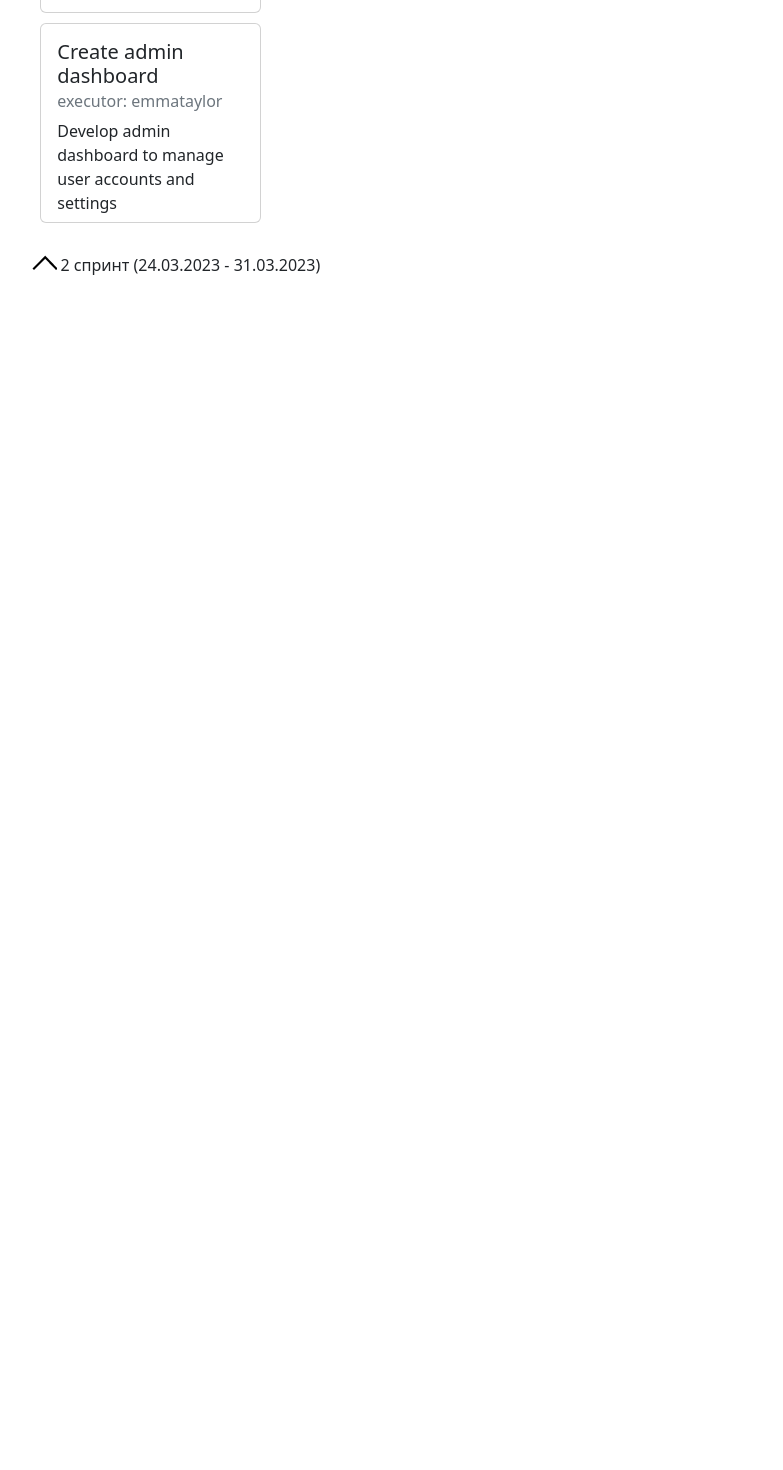
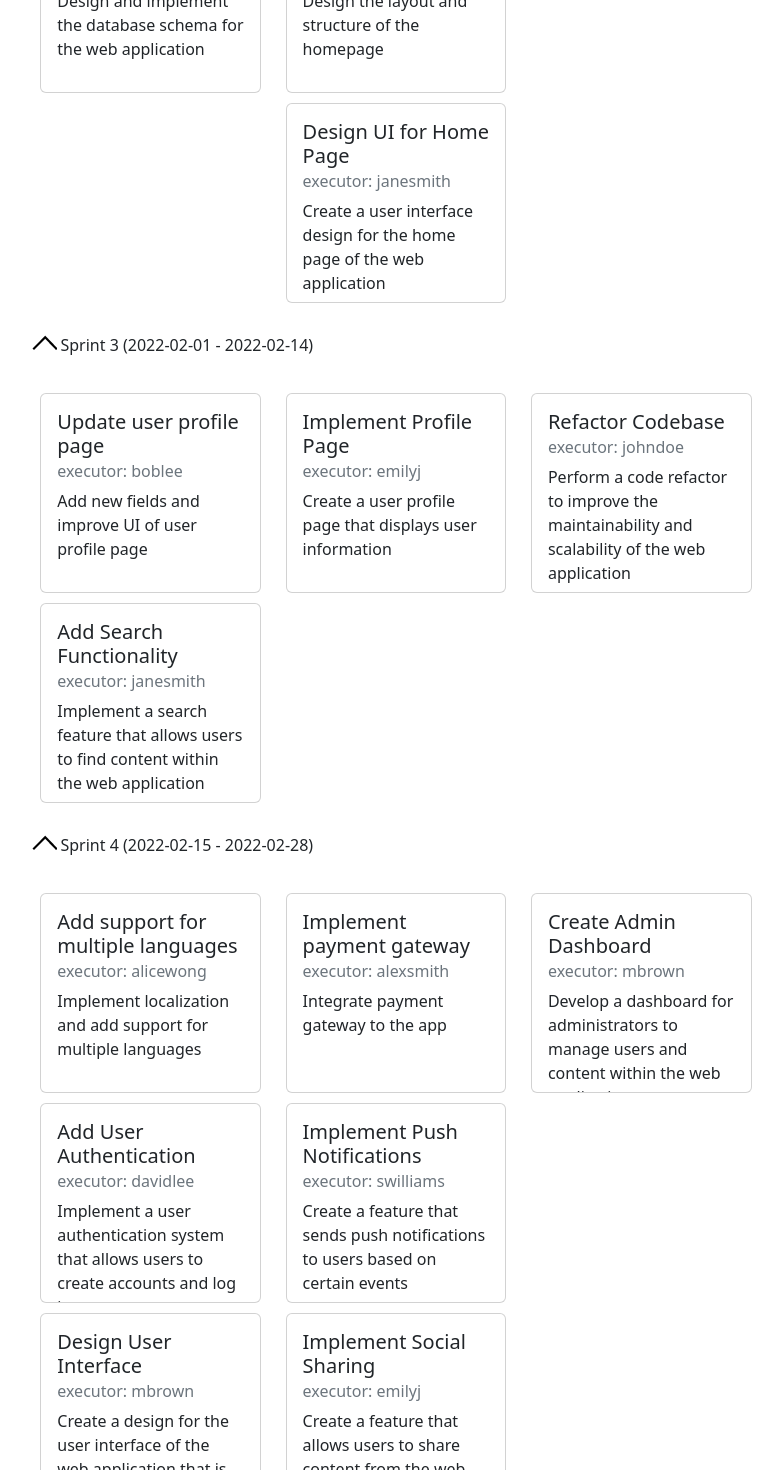
Before and after one commit to DibrovDru/Architecture.1, a React (Create React App) app in the folder frontend/my-app/: page /projects/1/tasks in a window 1280 px wide. Shown: the part 1080-2550 px from the top of the page, without its empty margins (244-1027 px from the left). Before the commit the page ends 1453 px from the top, so only its background shows below. Built offline with nearby package versions, Linux system fonts and the light colour scheme.

Commit message:
connect tasks with mob-x

```diff
--- a/frontend/my-app/src/components/tasks/Tasks.tsx
+++ b/frontend/my-app/src/components/tasks/Tasks.tsx
@@ -1,13 +1,40 @@
-import React from "react";
+import React, {useContext, useEffect, useState} from "react";
 import app_styles from '../../App.module.css';
 import task_pages_styles from '../../pages/main_tasks_page/TasksPage.module.css';
 import base_styles from '../base/base.module.css';
-import {TaskType} from "../../types";
-import {tasks} from "../../store/state";
+import {Sprint, TaskType} from "../../types";
+import {sprints, tasks} from "../../store/state";
 import {TaskCard} from "./TaskCard";
+import {Context} from "../../index";
+import {Task} from "../../types";
 
 
 function Tasks() {
+
+    const { storageCurrentState, storageTasks, storageSprints } = useContext(Context);
+
+
+    const [currentTasks, setCurrentTasks] = useState<Task[]>([]);
+
+    const [currentSprints, setCurrentSprints] = useState<Sprint[]>([]);
+
+
+    useEffect(() => {
+        console.log('+++++++++++++++++++++++++++++++++++++++++++++++++++++++++++++++++++++++++ = ');
+        console.log(tasks);
+        storageTasks.setTasks(tasks);
+        storageSprints.setSprints(sprints);
+
+        setCurrentTasks(storageTasks.tasks);
+        setCurrentSprints(storageSprints.sprints);
+
+        console.log('tasks = ');
+        console.log(currentTasks.length);
+        console.log(storageTasks.tasks.length)
+        console.log(storageSprints.sprints.length)
+    }, []);
+    // console.log('=========================================================================================');
+    // console.log(storageTasks.tasks)
 
     return (
         <>
@@ -43,16 +70,19 @@ function Tasks() {
             </div>
 
 
-            <div className={task_pages_styles.sprint}>
+            {currentSprints.map(sprint => {
+                return (
+                    <><div className={task_pages_styles.sprint}>
                         <img src={require('../../images/opened_bracket.png')} />
                         <p>
-                    1 спринт (24.03.2023 - 31.03.2023)
+                            {sprint.name} ({sprint.date_start} - {sprint.date_end})
                         </p>
                     </div>
 
+
                 <div className={app_styles.space_around}>
                     <div className={task_pages_styles.task_column_width}>
-                    {tasks.filter(task => task.type === TaskType.ToDo)
+                        {currentTasks.filter(task => task.type === TaskType.ToDo && task.sprint.id == sprint.id)
                             .map(task =>
                                 <TaskCard id={task.id}
                                           name={task.name}
@@ -65,7 +95,7 @@ function Tasks() {
                         }
                     </div>
                     <div className={task_pages_styles.task_column_width}>
-                    {tasks.filter(task => task.type === TaskType.InProgress)
+                        {currentTasks.filter(task => task.type === TaskType.InProgress && task.sprint.id == sprint.id)
                             .map(task =>
                                 <TaskCard id={task.id}
                                           name={task.name}
@@ -78,7 +108,7 @@ function Tasks() {
                         }
                     </div>
                     <div className={task_pages_styles.task_column_width}>
-                    {tasks.filter(task => task.type === TaskType.Done)
+                        {currentTasks.filter(task => task.type === TaskType.Done && task.sprint.id == sprint.id)
                             .map(task =>
                                 <TaskCard id={task.id}
                                           name={task.name}
@@ -91,14 +121,10 @@ function Tasks() {
                         }
                     </div>
 
-            </div>
+                </div></>
+            );
+            })}
 
-            <div className={task_pages_styles.sprint}>
-                <img src={require('../../images/opened_bracket.png')} />
-                <p>
-                    2 спринт (24.03.2023 - 31.03.2023)
-                </p>
-            </div>
 
             <div className={base_styles.myfooter} />
         </>
--- a/frontend/my-app/src/pages/main_tasks_page/TasksPage.tsx
+++ b/frontend/my-app/src/pages/main_tasks_page/TasksPage.tsx
@@ -13,20 +13,13 @@ import main_pages_styles from "./TasksPage.module.css";
 import Profile from "../../components/Profile";
 import {tasks} from "../../store/state";
 import {Context} from "../../index";
-import {Project, Task, TasksPerSprint} from "../../types";
+import {Project, Task} from "../../types";
 
 function TasksPage() {
 
-    const {storageCurrentState, storageTasks } = useContext(Context);
+    const {storageCurrentState } = useContext(Context);
 
-
-    const [currentTasks, setCurrentTasks] = useState<TasksPerSprint>({});
-
-    useEffect(() => {
-        storageTasks.setTasks(1, tasks);
-        setCurrentTasks(storageTasks.tasks);
-    }, []);
-
+    console.log(storageCurrentState.user.surname);
 
     return (
         <div>
--- a/frontend/my-app/src/store/data.json
+++ b/frontend/my-app/src/store/data.json
@@ -271,6 +271,318 @@
         "is_actual": true,
         "description": "Fifth sprint of the project"
       }
+    },
+    {
+      "id": 8,
+      "name": "Implement Login Feature",
+      "description": "Create a login feature that allows users to sign in to the web application",
+      "type": 0,
+      "creator": {
+        "id": 2,
+        "name": "Alice",
+        "surname": "Johnson",
+        "login": "alicej"
+      },
+      "executor": {
+        "id": 3,
+        "name": "Sarah",
+        "surname": "Williams",
+        "login": "swilliams"
+      },
+      "sprint": {
+        "id": 1,
+        "name": "Sprint 1",
+        "date_start": "2023-04-03",
+        "date_end": "2023-04-16",
+        "is_actual": false,
+        "description": "First sprint of the project"
+      }
+    },
+    {
+      "id": 9,
+      "name": "Design UI for Home Page",
+      "description": "Create a user interface design for the home page of the web application",
+      "type": 1,
+      "creator": {
+        "id": 4,
+        "name": "David",
+        "surname": "Lee",
+        "login": "davidlee"
+      },
+      "executor": {
+        "id": 5,
+        "name": "Jane",
+        "surname": "Smith",
+        "login": "janesmith"
+      },
+      "sprint": {
+        "id": 2,
+        "name": "Sprint 2",
+        "date_start": "2023-04-17",
+        "date_end": "2023-04-30",
+        "is_actual": true,
+        "description": "Second sprint of the project"
+      }
+    },
+    {
+      "id": 10,
+      "name": "Create Database Schema",
+      "description": "Design and implement the database schema for the web application",
+      "type": 0,
+      "creator": {
+        "id": 6,
+        "name": "Michael",
+        "surname": "Brown",
+        "login": "mbrown"
+      },
+      "executor": {
+        "id": 1,
+        "name": "John",
+        "surname": "Doe",
+        "login": "johndoe"
+      },
+      "sprint": {
+        "id": 2,
+        "name": "Sprint 2",
+        "date_start": "2023-04-17",
+        "date_end": "2023-04-30",
+        "is_actual": true,
+        "description": "Second sprint of the project"
+      }
+    },
+    {
+      "id": 11,
+      "name": "Implement Profile Page",
+      "description": "Create a user profile page that displays user information",
+      "type": 1,
+      "creator": {
+        "id": 3,
+        "name": "Sarah",
+        "surname": "Williams",
+        "login": "swilliams"
+      },
+      "executor": {
+        "id": 2,
+        "name": "Emily",
+        "surname": "Johnson",
+        "login": "emilyj"
+      },
+      "sprint": {
+        "id": 3,
+        "name": "Sprint 3",
+        "date_start": "2023-05-01",
+        "date_end": "2023-05-14",
+        "is_actual": true,
+        "description": "Third sprint of the project"
+      }
+    },
+    {
+      "id": 12,
+      "name": "Add Search Functionality",
+      "description": "Implement a search feature that allows users to find content within the web application",
+      "type": 0,
+      "creator": {
+        "id": 4,
+        "name": "David",
+        "surname": "Lee",
+        "login": "davidlee"
+      },
+      "executor": {
+        "id": 5,
+        "name": "Jane",
+        "surname": "Smith",
+        "login": "janesmith"
+      },
+      "sprint": {
+        "id": 3,
+        "name": "Sprint 3",
+        "date_start": "2023-05-01",
+        "date_end": "2023-05-14",
+        "is_actual": true,
+        "description": "Third sprint of the project"
+      }
+    },
+    {
+      "id": 13,
+      "name": "Refactor Codebase",
+      "description": "Perform a code refactor to improve the maintainability and scalability of the web application",
+      "type": 2,
+      "creator": {
+        "id": 6,
+        "name": "Michael",
+        "surname": "Brown",
+        "login": "mbrown"
+      },
+      "executor": {
+        "id": 1,
+        "name": "John",
+        "surname": "Doe",
+        "login": "johndoe"
+      },
+      "sprint": {
+        "id": 3,
+        "name": "Sprint 3",
+        "date_start": "2023-05-01",
+        "date_end": "2023-05-14",
+        "is_actual": true,
+        "description": "Third sprint of the project"
+      }
+    },
+    {
+      "id": 14,
+      "name": "Implement Push Notifications",
+      "description": "Create a feature that sends push notifications to users based on certain events",
+      "type": 1,
+      "creator": {
+        "id": 2,
+        "name": "Alice",
+        "surname": "Johnson",
+        "login": "alicej"
+      },
+      "executor": {
+        "id": 3,
+        "name": "Sarah",
+        "surname": "Williams",
+        "login": "swilliams"
+      },
+      "sprint": {
+        "id": 4,
+        "name": "Sprint 4",
+        "date_start": "2023-05-15",
+        "date_end": "2023-05-28",
+        "is_actual": true,
+        "description": "Fourth sprint of the project"
+      }
+    },
+    {
+      "id": 15,
+      "name": "Add User Authentication",
+      "description": "Implement a user authentication system that allows users to create accounts and log in",
+      "type": 0,
+      "creator": {
+        "id": 5,
+        "name": "Jane",
+        "surname": "Smith",
+        "login": "janesmith"
+      },
+      "executor": {
+        "id": 4,
+        "name": "David",
+        "surname": "Lee",
+        "login": "davidlee"
+      },
+      "sprint": {
+        "id": 4,
+        "name": "Sprint 4",
+        "date_start": "2023-05-15",
+        "date_end": "2023-05-28",
+        "is_actual": true,
+        "description": "Fourth sprint of the project"
+      }
+    },
+    {
+      "id": 16,
+      "name": "Create Admin Dashboard",
+      "description": "Develop a dashboard for administrators to manage users and content within the web application",
+      "type": 2,
+      "creator": {
+        "id": 1,
+        "name": "John",
+        "surname": "Doe",
+        "login": "johndoe"
+      },
+      "executor": {
+        "id": 6,
+        "name": "Michael",
+        "surname": "Brown",
+        "login": "mbrown"
+      },
+      "sprint": {
+        "id": 4,
+        "name": "Sprint 4",
+        "date_start": "2023-05-15",
+        "date_end": "2023-05-28",
+        "is_actual": true,
+        "description": "Fourth sprint of the project"
+      }
+    },
+    {
+      "id": 17,
+      "name": "Implement Social Sharing",
+      "description": "Create a feature that allows users to share content from the web application to social media platforms",
+      "type": 1,
+      "creator": {
+        "id": 3,
+        "name": "Sarah",
+        "surname": "Williams",
+        "login": "swilliams"
+      },
+      "executor": {
+        "id": 2,
+        "name": "Emily",
+        "surname": "Johnson",
+        "login": "emilyj"
+      },
+      "sprint": {
+        "id": 4,
+        "name": "Sprint 4",
+        "date_start": "2023-05-15",
+        "date_end": "2023-05-28",
+        "is_actual": true,
+        "description": "Fourth sprint of the project"
+      }
+    },
+    {
+      "id": 18,
+      "name": "Optimize Database Queries",
+      "description": "Improve the performance of database queries by optimizing indexes and improving query structure",
+      "type": 1,
+      "creator": {
+        "id": 4,
+        "name": "David",
+        "surname": "Lee",
+        "login": "davidlee"
+      },
+      "executor": {
+        "id": 1,
+        "name": "John",
+        "surname": "Doe",
+        "login": "johndoe"
+      },
+      "sprint": {
+        "id": 4,
+        "name": "Sprint 4",
+        "date_start": "2023-05-15",
+        "date_end": "2023-05-28",
+        "is_actual": true,
+        "description": "Fourth sprint of the project"
+      }
+    },
+    {
+      "id": 19,
+      "name": "Design User Interface",
+      "description": "Create a design for the user interface of the web application that is visually appealing and easy to use",
+      "type": 0,
+      "creator": {
+        "id": 5,
+        "name": "Jane",
+        "surname": "Smith",
+        "login": "janesmith"
+      },
+      "executor": {
+        "id": 6,
+        "name": "Michael",
+        "surname": "Brown",
+        "login": "mbrown"
+      },
+      "sprint": {
+        "id": 4,
+        "name": "Sprint 4",
+        "date_start": "2023-05-15",
+        "date_end": "2023-05-28",
+        "is_actual": true,
+        "description": "Fourth sprint of the project"
+      }
     }
   ],
   "sprints": [
@@ -329,30 +641,6 @@
       "date_end": "2022-04-14",
       "is_actual": true,
       "description": "Seventh sprint of the project"
-    },
-    {
-      "id": 8,
-      "name": "Sprint 8",
-      "date_start": "2022-04-15",
-      "date_end": "2022-04-30",
-      "is_actual": false,
-      "description": "Eighth sprint of the project"
-    },
-    {
-      "id": 9,
-      "name": "Sprint 9",
-      "date_start": "2022-05-01",
-      "date_end": "2022-05-14",
-      "is_actual": false,
-      "description": "Ninth sprint of the project"
-    },
-    {
-      "id": 10,
-      "name": "Sprint 10",
-      "date_start": "2022-05-15",
-      "date_end": "2022-05-31",
-      "is_actual": false,
-      "description": "Tenth sprint of the project"
     }
   ],
   "comments": [
--- a/frontend/my-app/src/store/store.ts
+++ b/frontend/my-app/src/store/store.ts
@@ -14,6 +14,7 @@ export default class Store {
     tasks: Task[] = [];
 
     constructor() {
+        this.user = {id: 0, name: 'Sophia', surname: 'Golovvanova', login: 'sonyalogin'};
         makeAutoObservable(this);
     }
 
--- a/frontend/my-app/src/store/tasks.ts
+++ b/frontend/my-app/src/store/tasks.ts
@@ -1,19 +1,14 @@
-import {Employee, Project, Task, TasksPerSprint} from "../types";
+import {Task} from "../types";
 import {makeAutoObservable} from "mobx";
-import AuthService from "../logic/services/AuthService";
-import axios from "axios";
-import {AuthResponce} from "../types/response/AithRespose";
-import {API_URL} from "../logic/http";
-import {projects, tasks} from "./state";
 
 
 export default class Tasks {
-    tasks: TasksPerSprint = {};
+    tasks: Task[] = [];
     constructor() {
         makeAutoObservable(this);
     }
 
-    setTasks(sprint_id: number, tasks: Task[]) {
-        this.tasks[sprint_id] = tasks;
+    setTasks(tasks: Task[]) {
+        this.tasks = tasks;
     }
 }
--- a/frontend/my-app/src/types/index.ts
+++ b/frontend/my-app/src/types/index.ts
@@ -68,6 +68,6 @@ export interface Error {
 
 
 
-export interface TasksPerSprint {
-    [key: number]: Task[]
-}
+// export interface TasksPerSprint {
+//     [key: number]: Task[]
+// }
```
Also changed, not shown: frontend/my-app/src/index.tsx (+6 -2 lines), frontend/my-app/src/store/sprints.ts (added, +13 -0 lines). Lines whose indentation alone changed are shown as unchanged.
